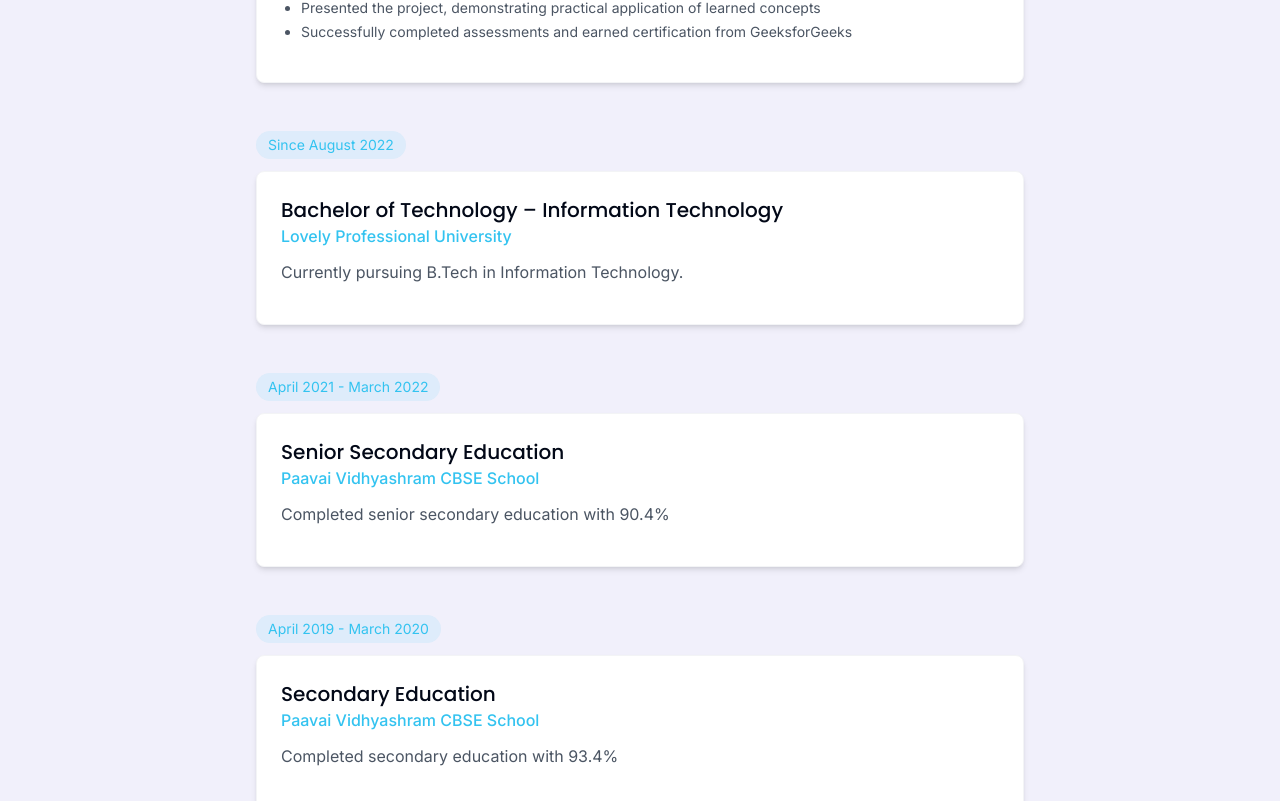
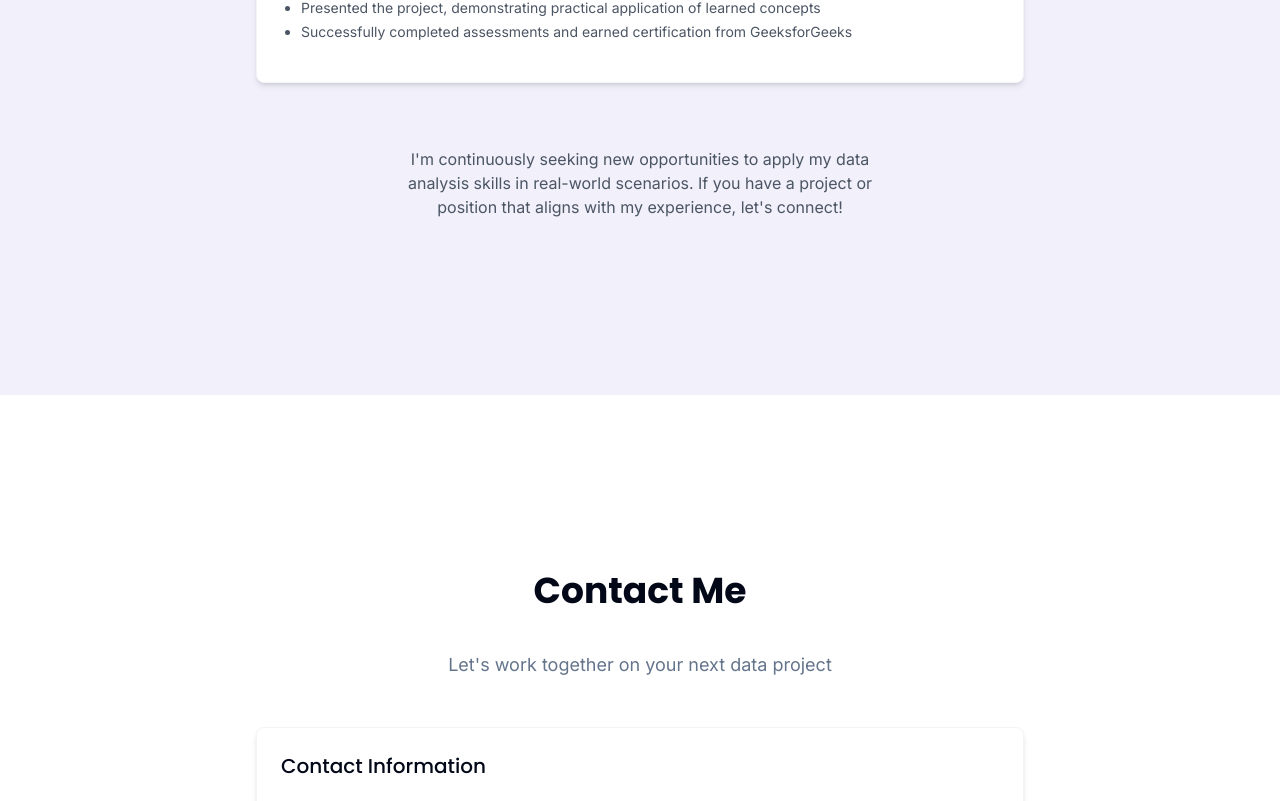
Before and after one commit to PrasathVedha/prasath-portfolio, a React (Vite) app: page / in a window 1280 px wide. Shown: the part 6479-7280 px from the top of the page. Built offline with nearby package versions, Linux system fonts and the light colour scheme.

Commit message:
Remove education details

```diff
--- a/src/components/Experience.tsx
+++ b/src/components/Experience.tsx
@@ -15,30 +15,6 @@ const experiences = [
       'Presented the project, demonstrating practical application of learned concepts',
       'Successfully completed assessments and earned certification from GeeksforGeeks'
     ]
-  },
-  {
-    id: 1,
-    title: 'Bachelor of Technology – Information Technology',
-    company: 'Lovely Professional University',
-    location: 'Punjab, India',
-    date: 'Since August 2022',
-    description: 'Currently pursuing B.Tech in Information Technology.',
-  },
-  {
-    id: 2,
-    title: 'Senior Secondary Education',
-    company: 'Paavai Vidhyashram CBSE School',
-    location: 'Tamil Nadu, India',
-    date: 'April 2021 - March 2022',
-    description: 'Completed senior secondary education with 90.4%',
-  },
-  {
-    id: 3,
-    title: 'Secondary Education',
-    company: 'Paavai Vidhyashram CBSE School',
-    location: 'Tamil Nadu, India',
-    date: 'April 2019 - March 2020',
-    description: 'Completed secondary education with 93.4%',
   }
 ];
 
```
